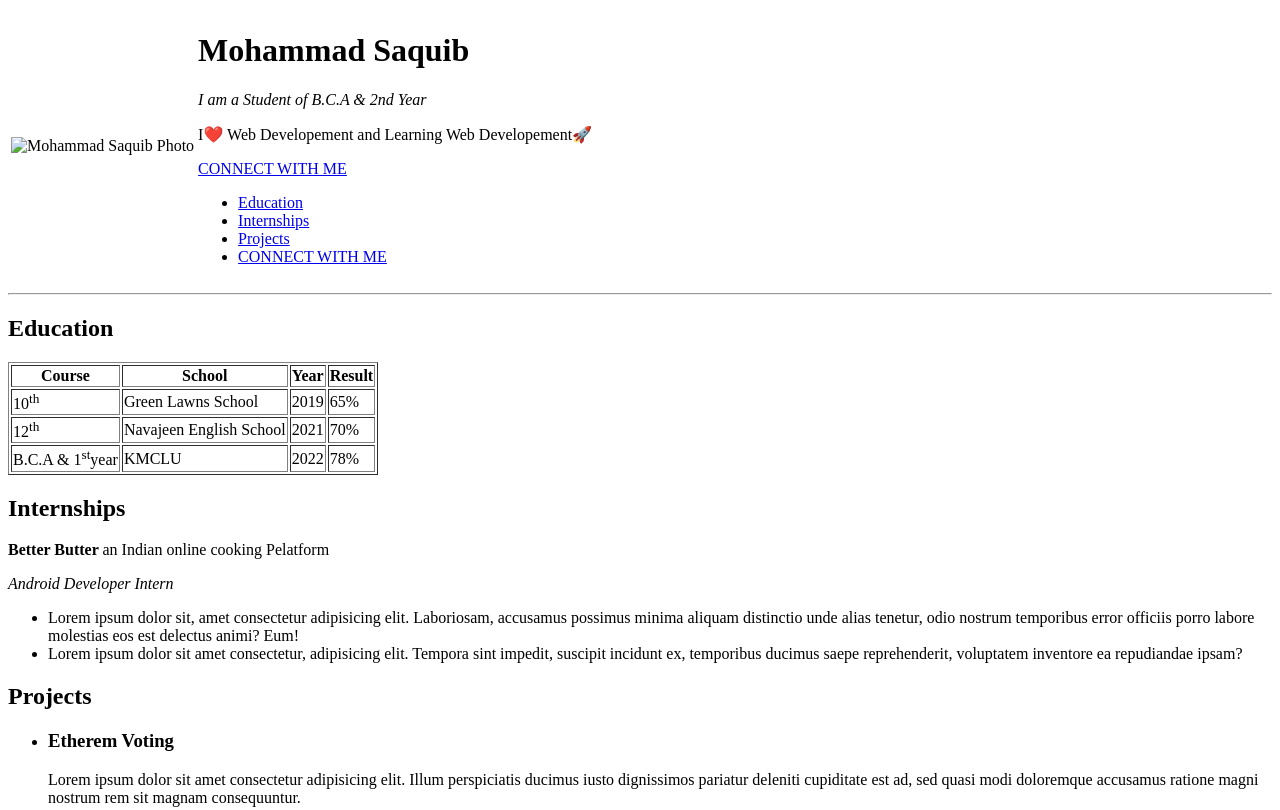
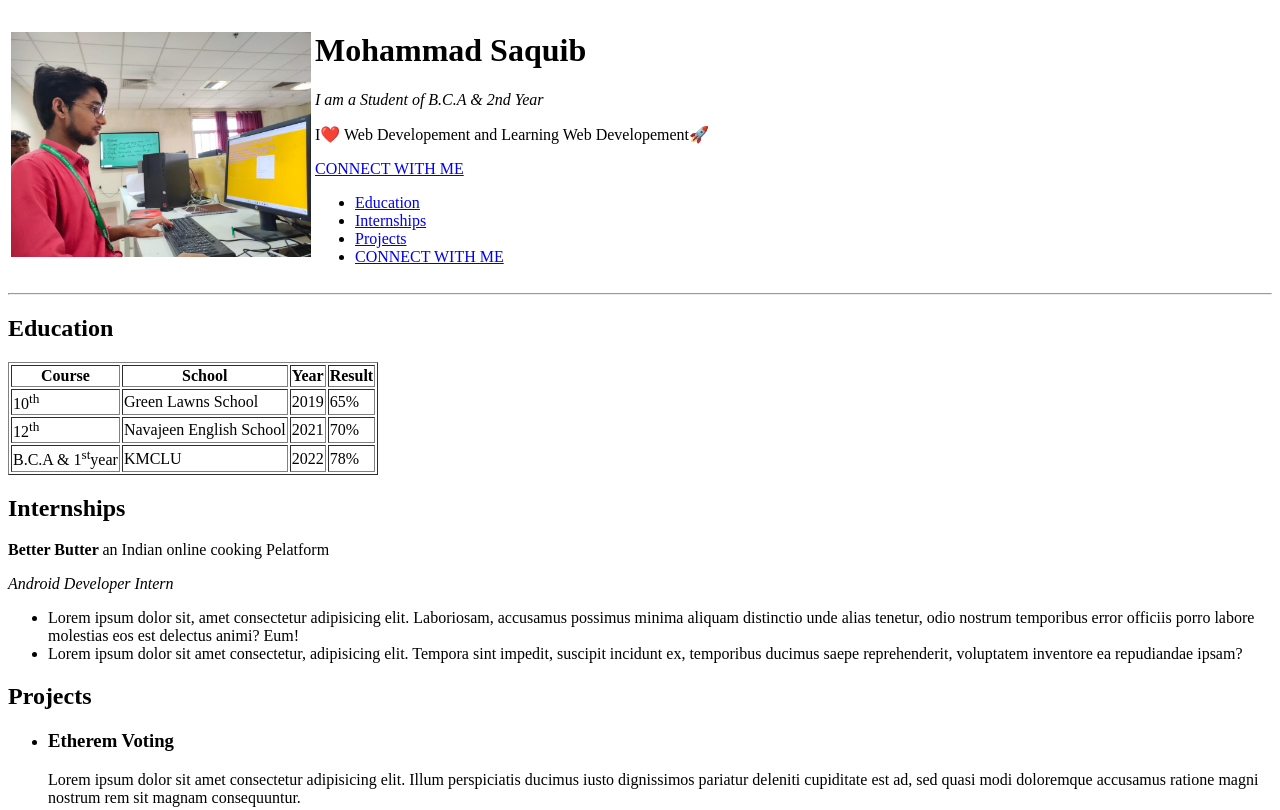
Before and after one commit to MohammadSaquib786/resume, a plain HTML site: page index.html in a window 1280 px wide. Shown: the top 810 px of the page. Drawn offline with Linux system fonts and the light colour scheme.

Commit message:
Update index.html

```diff
--- a/index.html
+++ b/index.html
@@ -15,7 +15,7 @@
     <header>
         <table>
             <tr>
-                <td> <img width="300" src="\images\img1.jpeg" alt="Mohammad Saquib Photo">
+                <td> <img width="300" src="https://github.com/MohammadSaquib786/resume/blob/main/img1.jpeg" alt="Mohammad Saquib Photo">
                 </td>
                 <td>
                     <h1>Mohammad Saquib</h1>
```
